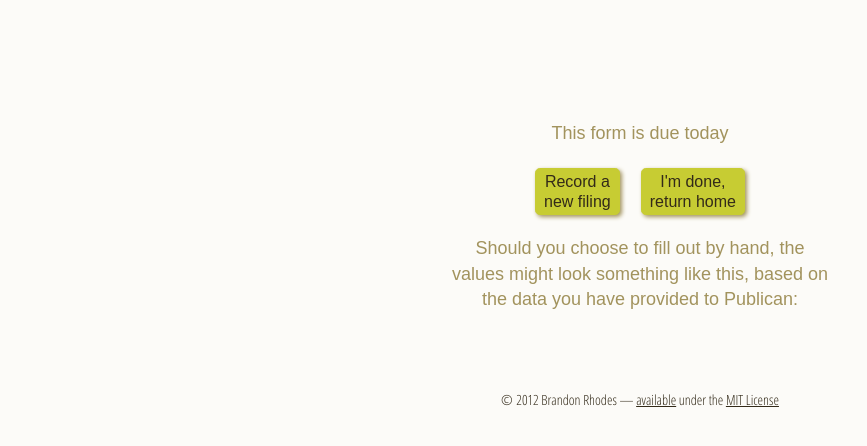
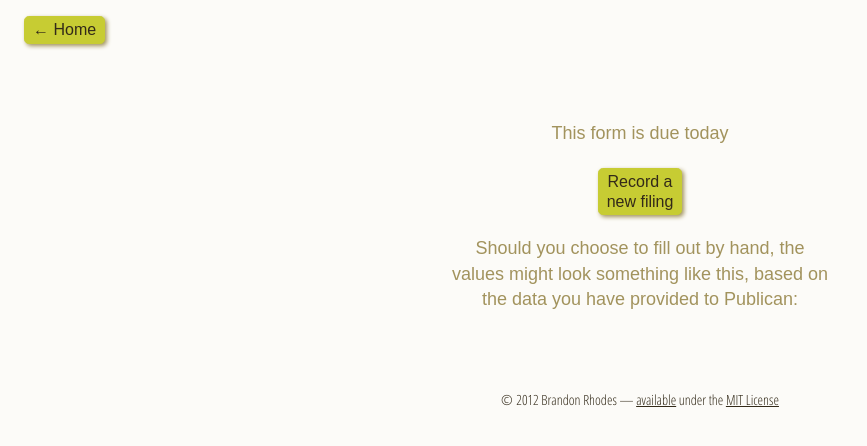
Before and after one commit to brandon-rhodes/publicanus, a Django app: template publican/frontend/templates/publican/filing.html in a window 1280 px wide. Shown: the top 446 px of the page, without its empty margins (0-867 px from the left). Run offline with Django 3.2, Linux system fonts and the light colour scheme; the template is opened without the code that fills it, so the values that code supplies are empty; parts of the project's set-up code (start-up, migrations or seed data) failed here and were passed over.

Commit message:
Moved the home page button to the upper left

```diff
--- a/publican/frontend/static/styles/screen.css
+++ b/publican/frontend/static/styles/screen.css
@@ -518,6 +518,12 @@ body > p {
   color: #a2935d;
 }
 
+.return-home {
+  position: absolute;
+  top: 1em;
+  left: 1em;
+}
+
 h1 {
   font-family: "Open Sans Condensed", Arial, sans-serif;
 }
--- a/publican/frontend/templates/publican/filing.html
+++ b/publican/frontend/templates/publican/filing.html
@@ -4,6 +4,8 @@
 {% block title %}Form {{ form.name }} for {{ filing.period_name }}{% endblock %}
 
 {% block body %}
+<div><a class="button return-home" href="/">← Home</a></div>
+
 <hgroup>
   <h1>{{ form.name }}</h1>
   <h2>{{ form.title }}<br>{{ filing.period_name }}</h2>
@@ -30,7 +32,6 @@
 </p>
 <p>
   <a class="button">Record a<br>new filing</a>
-  <a class="button" href="/">I'm done,<br>return home</a>
 </p>
 {% if real_filings %}
 <p>
--- a/sass/screen.scss
+++ b/sass/screen.scss
@@ -80,6 +80,11 @@ body > p {
     color: $lighttext;
 }
 
+.return-home {
+    position: absolute;
+    top: 1em;
+    left: 1em;
+}
 h1 {
     font-family: $condensed;
 }
```
